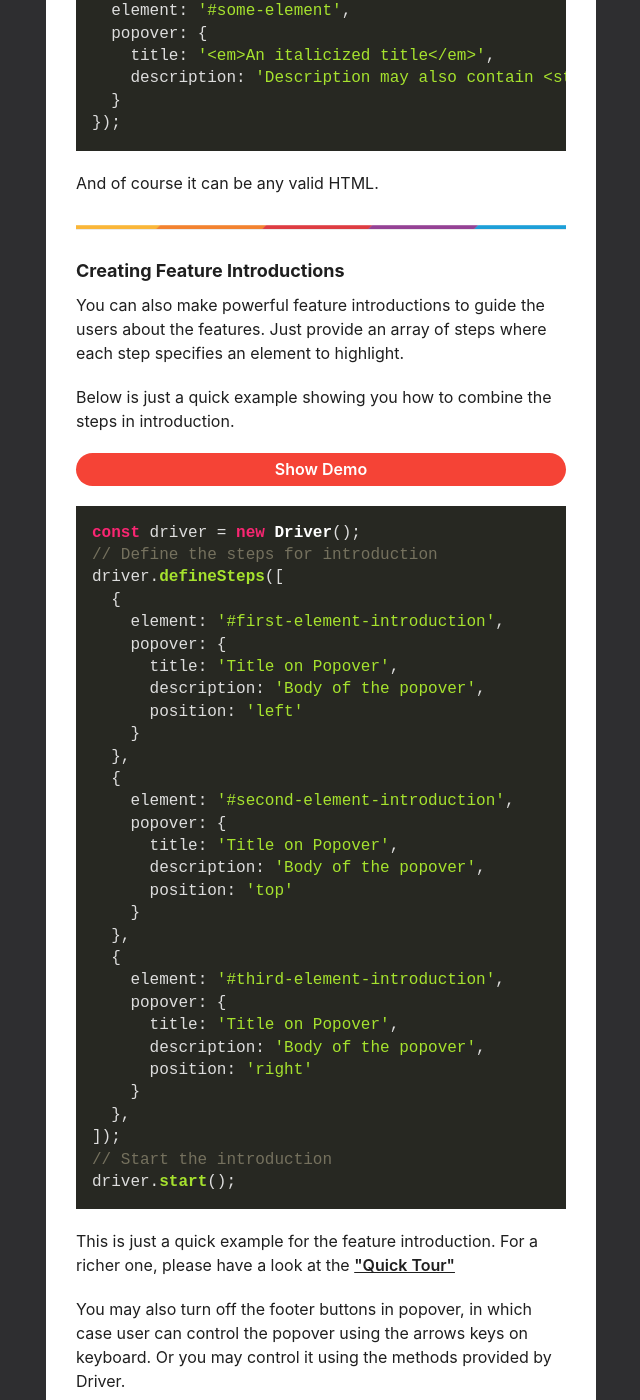
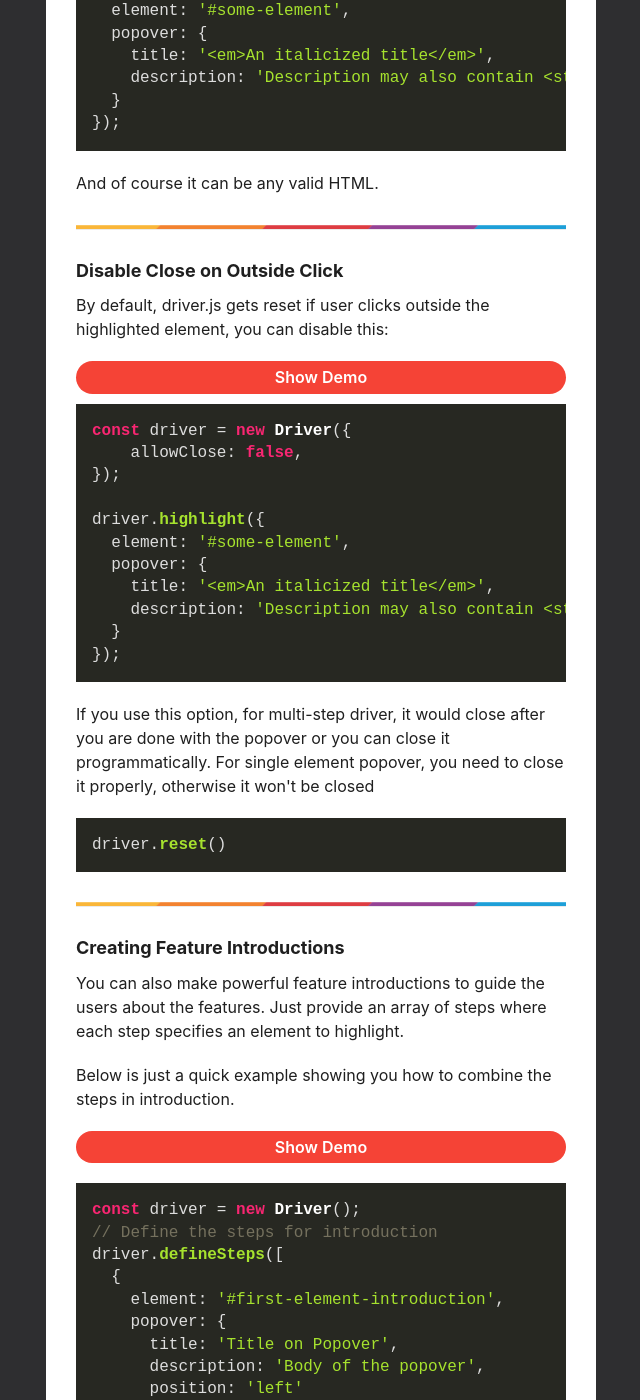
Before and after one commit to kamranahmedse/kamranahmedse.github.io, a Jekyll site: the page driver.html, which Jekyll copies as it is, in a window 1280 px wide and 1400 px high, scrolled down 3466 px. Shown: the whole window, without its empty margins (319-959 px from the left). Built offline with Jekyll 4.4.1, drawn with Linux system fonts in a browser that asks for light colours; nearby versions of some CDN libraries; comment, search, counter and statistics services are not loaded; some of the changed text lies outside the part shown.

Commit message:
Add allow close option

```diff
--- a/driver.html
+++ b/driver.html
@@ -166,6 +166,28 @@ driver.highlight({
         <p class="top-20">And of course it can be any valid HTML.</p>
 
         <hr class="hr__fancy">
+        <div id="single-element-no-close" class="section__example">
+            <h4>Disable Close on Outside Click</h4>
+            <p>By default, driver.js gets reset if user clicks outside the highlighted element, you can disable this:</p>
+            <a href="#" class="btn__run-demo" id="run-single-element-no-close">Show Demo</a>
+            <pre><code class="javascript">const driver = new Driver({
+    allowClose: false,
+});
+
+driver.highlight({
+  element: '#some-element',
+  popover: {
+    title: '&lt;em&gt;An italicized title&lt;/em&gt;',
+    description: 'Description may also contain &lt;strong&gt;HTML&lt;/strong&gt;'
+  }
+});
+</code></pre>
+        <p class="top-20">
+            If you use this option, for multi-step driver, it would close after you are done with the popover or you can close it programmatically. For single element popover, you need to close it properly, otherwise it won't be closed
+        </p>
+            <pre><code class="javascript">driver.reset()</code></div>
+
+        <hr class="hr__fancy">
 
         <div id="third-element-introduction" class="section__example">
             <h4 id="first-element-introduction">Creating Feature Introductions</h4>
@@ -249,7 +271,7 @@ driver.highlight({
   animate: true,  // Animate while changing highlighted element
   opacity: 0.75,  // Background opacity (0 means only popovers and without overlay)
   padding: 10,    // Distance of element from around the edges
-  clickOutsideToClose: true, // Whether clicking on overlay should close or not
+  allowClose: true, // Whether clicking on overlay should close or not
   scrollIntoViewOptions: {}, // We use `scrollIntoView()` when possible, pass here the options for it if you want any
   onHighlightStarted: (Element) {}, // Called when element is about to be highlighted
   onHighlighted: (Element) {}, // Called when element is fully highlighted
--- a/js/driver-demo.js
+++ b/js/driver-demo.js
@@ -132,7 +132,7 @@ document.addEventListener("DOMContentLoaded", function () {
     /////////////////////////////////////////////
     // Form focus examples
     /////////////////////////////////////////////
-    var focusDriver = new Driver({ padding: 0 });
+    var focusDriver = new Driver({padding: 0});
     var inputIds = ['creation-input', 'creation-input-2', 'creation-input-3', 'creation-input-4'];
     inputIds.forEach(function (inputId) {
         // Highlight the section on focus
@@ -319,6 +319,35 @@ document.addEventListener("DOMContentLoaded", function () {
         featureIntroductionDriver.start();
     });
 
+    const singleNoClose = new Driver({
+        allowClose: false,
+        position: 'top'
+    });
+
+    singleNoClose.defineSteps([
+        {
+            element: '#single-element-no-close',
+            popover: {
+                title: 'Uh-huh!',
+                description: 'You cannot close by clicking outside'
+            }
+        },
+        {
+            element: '#third-element-introduction',
+            popover: {
+                title: 'Title on Popover',
+                description: 'Body of the popover',
+                position: 'top'
+            }
+        }
+    ]);
+
+    document.querySelector('#run-single-element-no-close')
+        .addEventListener('click', function (e) {
+            e.preventDefault();
+            singleNoClose.start();
+        });
+
     var newURL = location.href.split("?")[0];
     if (newURL !== location.href) {
         window.location = newURL;
```
Also changed, not shown: js/driver.min.js.
